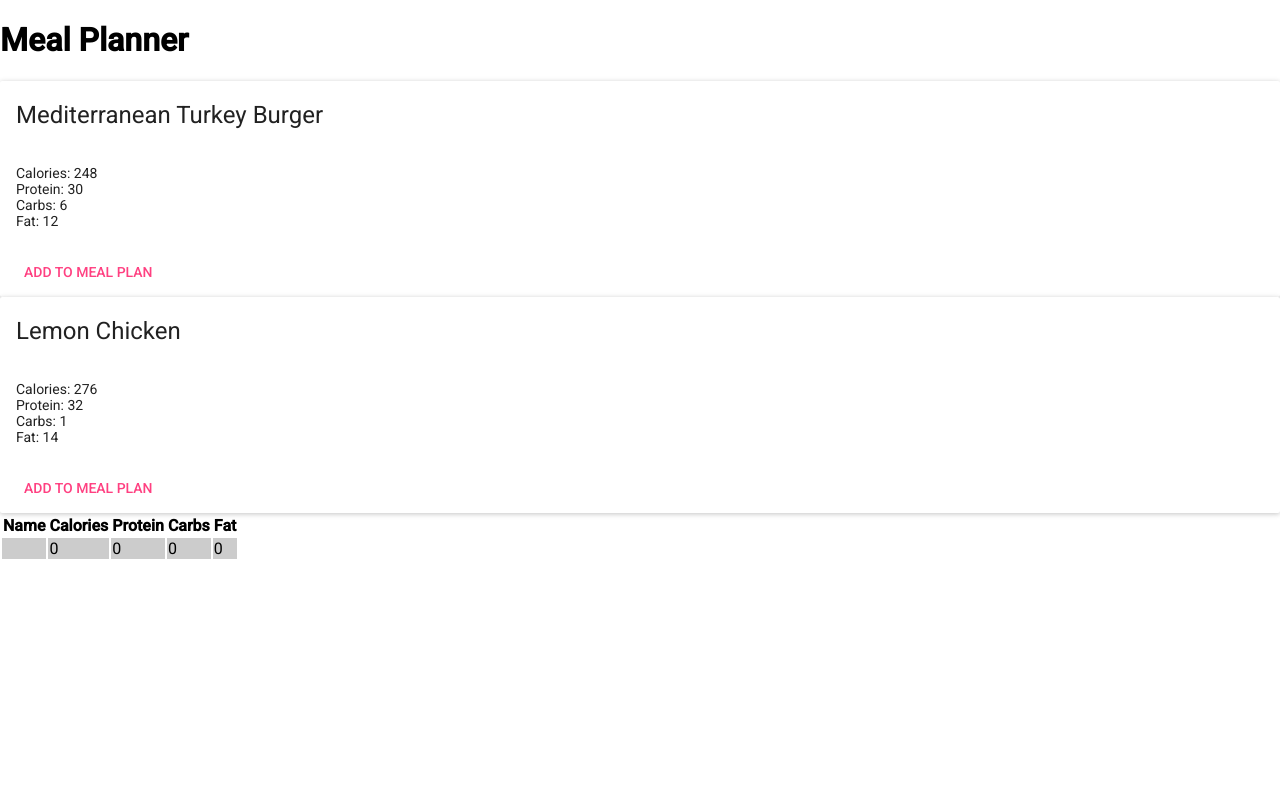
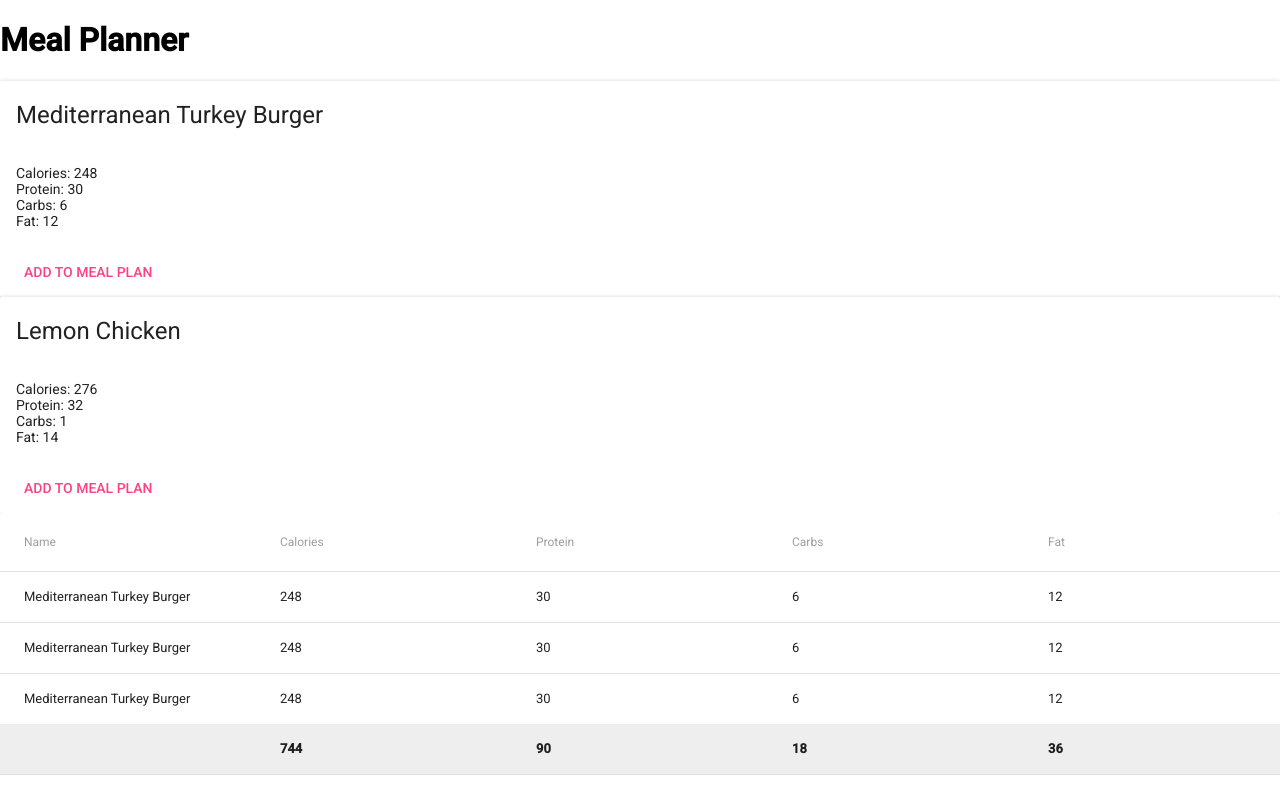
Before and after one commit to kirkyoder/react-meal-planner, a React (Create React App) app: page / in a window 1280 px wide. Built offline with nearby package versions, Linux system fonts and the light colour scheme.

Commit message:
moar component ui changes

```diff
--- a/src/App.css
+++ b/src/App.css
@@ -1,17 +1,2 @@
 .App {
 }
-
-.App-header {
-  background-color: #222;
-  height: 150px;
-  padding: 20px;
-  color: white;
-}
-
-.App-title {
-  font-size: 1.5em;
-}
-
-.App-intro {
-  font-size: large;
-}
--- a/src/components/MealItem.js
+++ b/src/components/MealItem.js
@@ -1,5 +1,5 @@
 import React, { Component } from 'react';
-import Card, { CardTitle, CardHeader, CardText, CardActions } from 'material-ui/Card';
+import Card, { CardTitle, CardText, CardActions } from 'material-ui/Card';
 import { FlatButton } from 'material-ui';
 
 class MealItem extends Component {
--- a/src/components/MealPlanner.js
+++ b/src/components/MealPlanner.js
@@ -12,7 +12,11 @@ class MealPlanner extends Component {
         super(props);
 
         this.state = {
-            meals: []
+            meals: [
+                { id: _mealPlannerEntryId++, meal: MealDatabase[0] },
+                { id: _mealPlannerEntryId++, meal: MealDatabase[0] },
+                { id: _mealPlannerEntryId++, meal: MealDatabase[0] }
+            ]
         }
 
         this.handleClick = this.handleClick.bind(this);
@@ -33,7 +37,7 @@ class MealPlanner extends Component {
     handleRemove(index) {
         this.setState({
             meals: this.state.meals.filter(function(meal) {
-                return meal.id.toString() !== index;
+                return meal.id !== index;
             })
         })
     }
--- a/src/components/NutritionLog.js
+++ b/src/components/NutritionLog.js
@@ -1,8 +1,9 @@
 import React, { Component } from 'react';
-import '../styles/nutrition-log.css';
 
 import NutritionLogRow from './NutritionLogRow.js';
 import NutritionLogSummaryRow from './NutritionLogSummaryRow.js';
+
+import { Table, TableHeader, TableBody, TableRow, TableHeaderColumn, TableFooter } from 'material-ui/Table';
 
 class NutritionLog extends Component {
     constructor(props) {
@@ -18,26 +19,24 @@ class NutritionLog extends Component {
         this.onRemove = this.onRemove.bind(this);
     }
 
-    onRemove(e) {
-        let targetId = e.currentTarget.getAttribute('mealid');
-        this.props.onClick(targetId);
+    onRemove(mealId) {
+        this.props.onClick(mealId);
     }
 
     render() {
         // todo: handling null "this.props.mealItems"
         return (
-            <div className="nutrition-log">
-                <table>
-                    <thead>
-                        <tr>
-                            <th>Name</th>
-                            <th>Calories</th>
-                            <th>Protein</th>
-                            <th>Carbs</th>
-                            <th>Fat</th>
-                        </tr>
-                    </thead>
-                    <tbody>
+            <Table selectable={false}>
+                <TableHeader displaySelectAll={false} adjustForCheckbox={false}>
+                    <TableRow>
+                        <TableHeaderColumn>Name</TableHeaderColumn>
+                        <TableHeaderColumn>Calories</TableHeaderColumn>
+                        <TableHeaderColumn>Protein</TableHeaderColumn>
+                        <TableHeaderColumn>Carbs</TableHeaderColumn>
+                        <TableHeaderColumn>Fat</TableHeaderColumn>
+                    </TableRow>
+                </TableHeader>
+                <TableBody showRowHover={true}>
                     {this.props.mealItems.map(function (meal) {
                         let mealItem = meal.meal;
                         return (
@@ -52,12 +51,11 @@ class NutritionLog extends Component {
                                 onRemove={this.onRemove} />
                         );
                     }, this)}
-                    </tbody>
-                    <tfoot>
+                </TableBody>
+                <TableFooter>
                     <NutritionLogSummaryRow meals={this.props.mealItems} />
-                    </tfoot>
-                </table>
-            </div>
+                </TableFooter>
+            </Table>
         );
     }
 }
--- a/src/components/NutritionLogRow.js
+++ b/src/components/NutritionLogRow.js
@@ -1,15 +1,38 @@
 import React, { Component } from 'react';
 
+import { TableRow, TableRowColumn } from 'material-ui/Table';
+
 class NutritionLogRow extends Component {
+    constructor(props) {
+        super(props);
+
+        this.onLogRowClick = this.onLogRowClick.bind(this);
+    }
+
+    onLogRowClick() {
+        this.props.onRemove(this.props.mealid)
+    }
+
     render() {
+        const {
+            name,
+            calories,
+            protein,
+            carbs,
+            fat,
+            onRemove,
+            mealid,
+            ...passedOnProps
+        } = this.props;
+
         return (
-            <tr mealid={this.props.mealid} onClick={this.props.onRemove}>
-                <td>{this.props.name}</td>
-                <td>{this.props.calories}</td>
-                <td>{this.props.protein}</td>
-                <td>{this.props.carbs}</td>
-                <td>{this.props.fat}</td>
-            </tr>
+            <TableRow {...passedOnProps} mealid={mealid} onRowClick={this.onLogRowClick}>
+                <TableRowColumn>{name}</TableRowColumn>
+                <TableRowColumn>{calories}</TableRowColumn>
+                <TableRowColumn>{protein}</TableRowColumn>
+                <TableRowColumn>{carbs}</TableRowColumn>
+                <TableRowColumn>{fat}</TableRowColumn>
+            </TableRow>
         );
     }
 }
--- a/src/components/NutritionLogSummaryRow.js
+++ b/src/components/NutritionLogSummaryRow.js
@@ -34,7 +34,11 @@ class NutritionLogSummaryRow extends Component {
                 calories={summaries.calories}
                 protein={summaries.protein}
                 carbs={summaries.carbs}
-                fat={summaries.fat} />
+                fat={summaries.fat}
+                style={{
+                    backgroundColor: '#eee',
+                    fontWeight: 'bold'
+                }} />
         );
     }
 }
```
Lines whose indentation alone changed are shown as unchanged.
